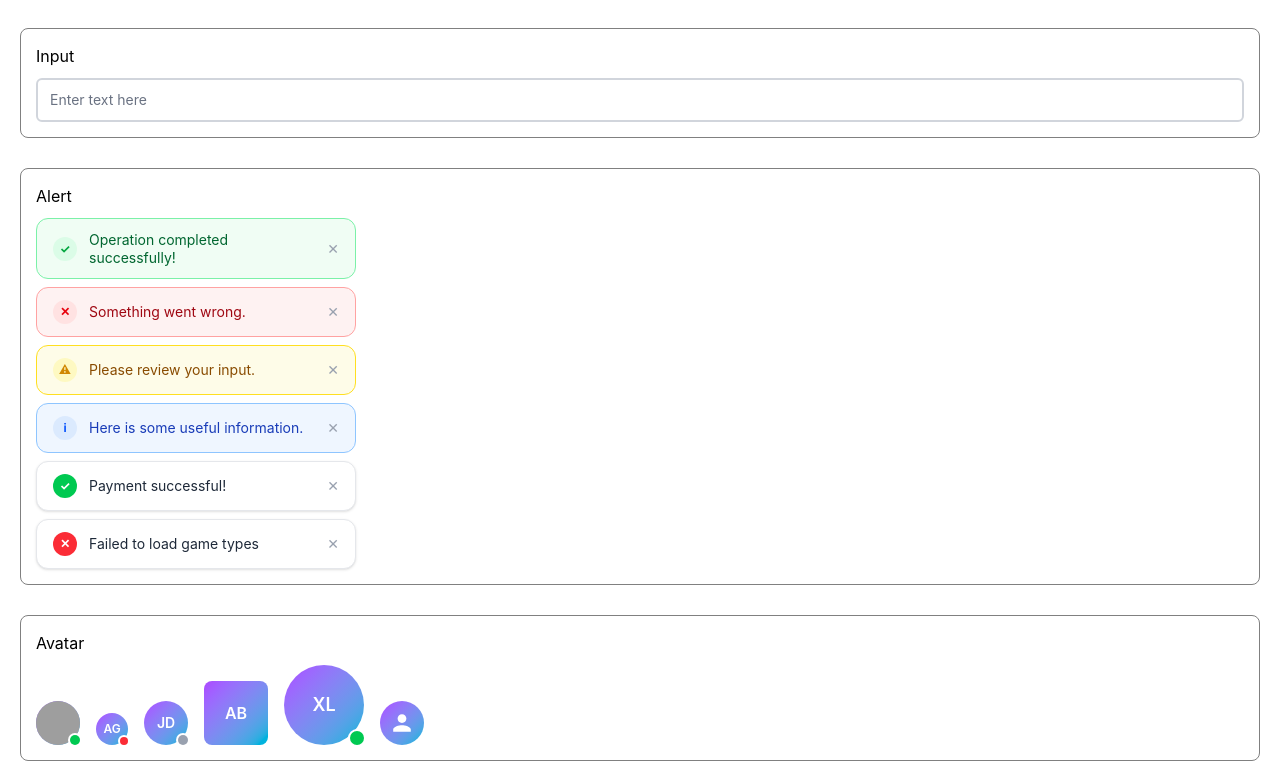
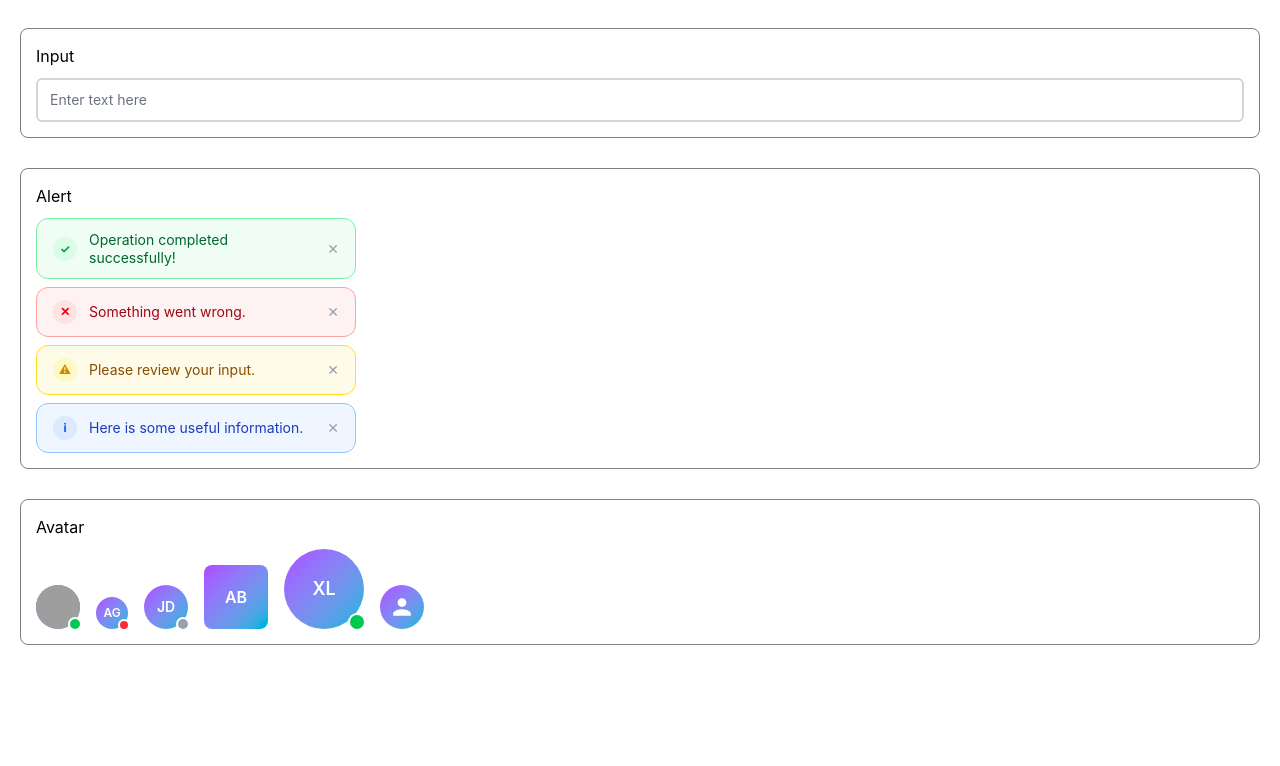
Before and after one commit to RohitD100/component-library, a React (Vite) app: page / in a window 1280 px wide. Shown: the part 410-1176 px from the top of the page. After the commit the page ends 1105 px from the top, so only its background shows below. Built offline with nearby package versions, Linux system fonts and the light colour scheme; grey boxes are pictures that could not be loaded.

Commit message:
fix(Avatar): update App.tsx and add Avatar to componentsList

```diff
--- a/src/componentsList.tsx
+++ b/src/componentsList.tsx
@@ -63,16 +63,7 @@ export const components = [
                     message="Here is some useful information."
                     dismissible
                 />
-                <Alert
-                    variant="yaracirclesuccess"
-                    message="Payment successful!"
-                    dismissible
-                />
-                <Alert
-                    variant="yaracirclefail"
-                    message="Failed to load game types"
-                    dismissible
-                />
+
             </div>
         ),
     },
```
